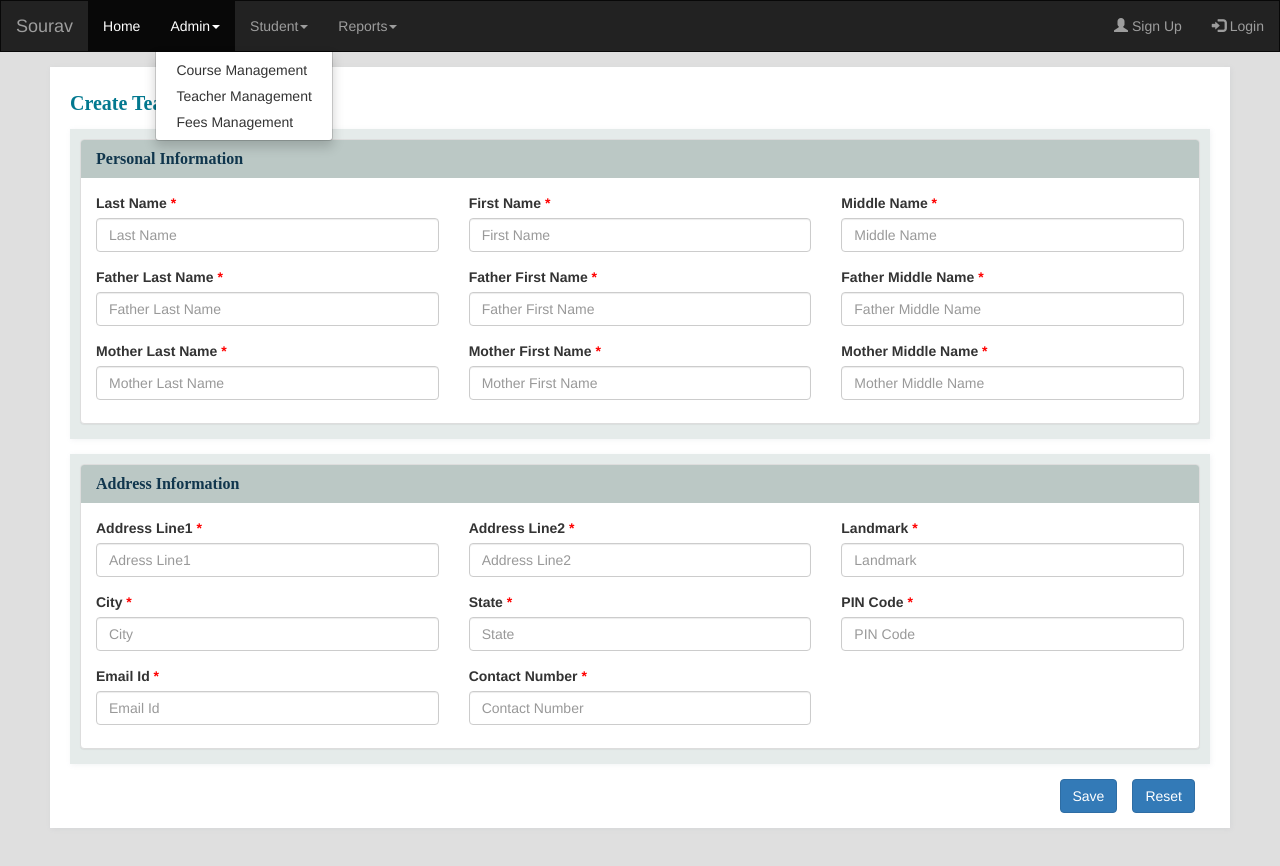
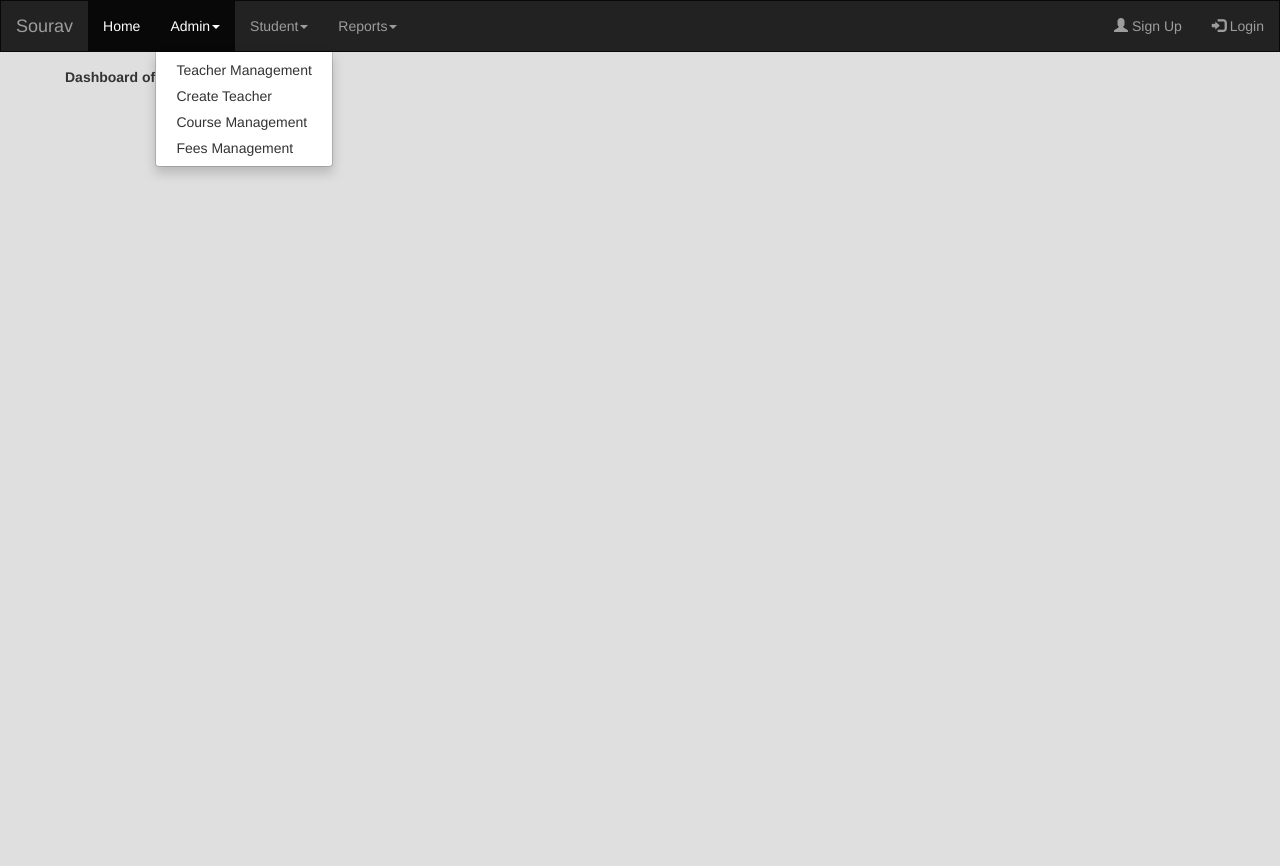
Before and after one commit to imoitra007/SouravMusicSchool, an Angular app in the folder my-dream-app/: page /Dashboard in a window 1280 px wide. Both pictures are taken after a click on the link "Admin". Shown: the top 866 px of the page. After the commit the page ends 800 px from the top, so only its background shows below. Built offline with nearby package versions, Linux system fonts and the light colour scheme.

Commit message:
Added Routing

```diff
--- a/my-dream-app/src/app/Menu/menu.component.html
+++ b/my-dream-app/src/app/Menu/menu.component.html
@@ -4,11 +4,12 @@
       <a class="navbar-brand" href="#">Sourav </a>
     </div>
     <ul class="nav navbar-nav">
-      <li class="active"><a href="#">Home</a></li>
+      <li class="active"><a routerLink="/Dashboard">Home</a></li>
       <li class="dropdown"><a class="dropdown-toggle" data-toggle="dropdown" href="#">Admin<span class="caret"></span></a>
         <ul class="dropdown-menu">
+          <li><a routerLink="/SerchTeacher">Teacher Management</a></li>
+          <li><a routerLink="/CreateTeacher">Create Teacher</a></li>
           <li><a href="#">Course Management</a></li>
-          <li><a href="#">Teacher Management</a></li>
           <li><a href="#">Fees Management</a></li>
         </ul>
       </li>
--- a/my-dream-app/src/app/app.component.html
+++ b/my-dream-app/src/app/app.component.html
@@ -5,7 +5,11 @@
     <!-- Login Component   -->
     <!-- <app-login></app-login> -->
 
-    <app-createteacher></app-createteacher>
+    <!-- <app-createteacher></app-createteacher> -->
     <!-- <app-searchteacher></app-searchteacher> -->
+    <!-- <app-dashboard></app-dashboard> -->
+    <article>
+      <router-outlet></router-outlet>
+  </article>
   </div>
 </div>
--- /dev/null
+++ b/my-dream-app/src/app/app.routing.ts
@@ -0,0 +1,33 @@
+import { RouterModule, Routes } from '@angular/router';
+import { DashboardComponent } from "./dashboard/dashboard.component";
+import { SearchteacherComponent } from './Teacher/searchteacher/searchteacher.component';
+import { CreateteacherComponent } from './Teacher/createteacher/createteacher.component';
+// import { ChoosecertificateComponent } from '../EncodingModule/choosecertificate/choosecertificate.component';
+// import { ValidateQueueNumberComponent } from '../EncodingModule/validate-queue-number/validate-queue-number.component';
+// import { EncodebirthComponent } from '../EncodingModule/encodebirth/encodebirth.component';
+// import { EncodeBirthPreviewComponent } from '../EncodingModule/encode-birth-preview/encode-birth-preview.component';
+
+
+// const APP_ROUTES: Routes = [
+//   {path: '', redirectTo: 'Home', pathMatch: 'full'},
+//   { path: 'Home', component: HomeComponent },
+//   { path: 'Encoding', component: WizardComponent,
+//       children: [
+//         { path: 'RequestEntry', component: ValidateQueueNumberComponent },
+//         { path: 'EncodeBirth', component: EncodebirthComponent },
+//         { path: 'Requester', component: RequesterComponent },
+//         { path: 'BirthPreview', component: EncodeBirthPreviewComponent },
+//       ]
+//   },
+
+// ];
+
+const APP_ROUTES: Routes = [
+    { path: '', redirectTo: 'Dashboard', pathMatch: 'full'},
+    { path: 'Dashboard', component: DashboardComponent },
+    { path: 'SerchTeacher', component: SearchteacherComponent },
+    { path: 'CreateTeacher', component: CreateteacherComponent },
+    // { path: 'Dashboard', component: DashboardComponent }
+  ];
+
+export const Routing = RouterModule.forRoot(APP_ROUTES);
--- /dev/null
+++ b/my-dream-app/src/app/dashboard/dashboard.component.html
@@ -0,0 +1,3 @@
+<p>
+  <b>Dashboard of Sourav Music School</b>
+</p>
--- /dev/null
+++ b/my-dream-app/src/app/dashboard/dashboard.component.ts
@@ -0,0 +1,15 @@
+import { Component, OnInit } from '@angular/core';
+
+@Component({
+  selector: 'app-dashboard',
+  templateUrl: './dashboard.component.html',
+  styleUrls: ['./dashboard.component.css']
+})
+export class DashboardComponent implements OnInit {
+
+  constructor() { }
+
+  ngOnInit() {
+  }
+
+}
```
Also changed, not shown: my-dream-app/src/app/app.module.ts (+6 -2 lines), my-dream-app/src/app/dashboard/dashboard.component.css (added), 1 other file (tests, documents, lock files or other folders).
